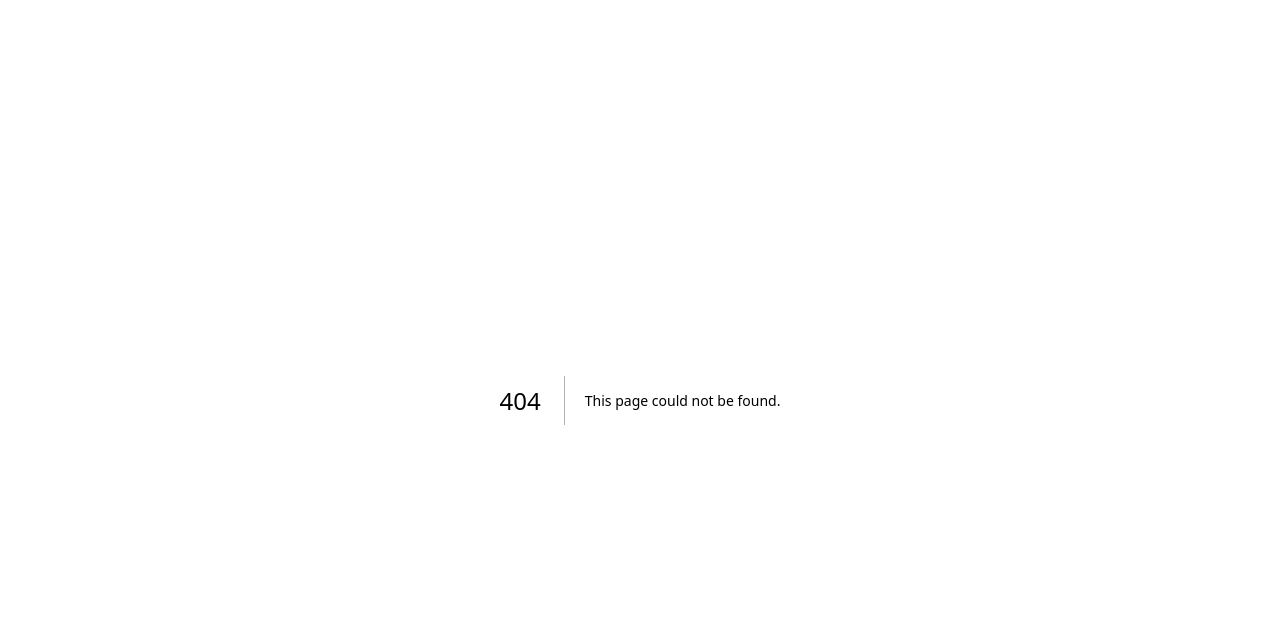
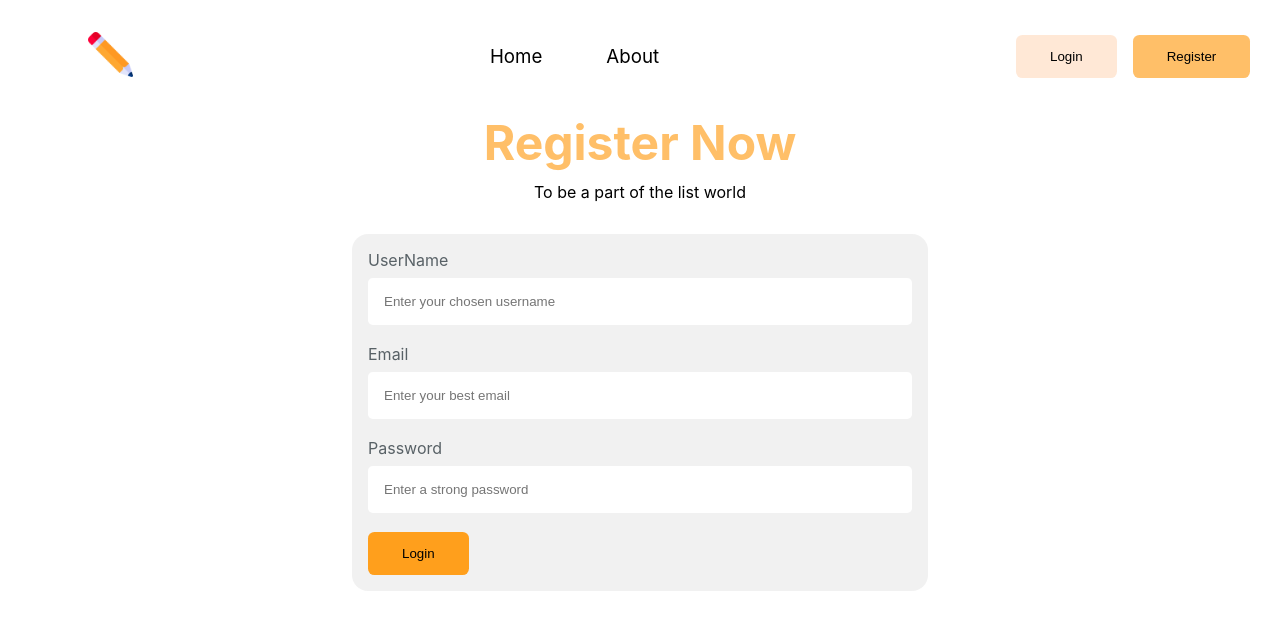
Before and after one commit to Emanuel-Al/Listalk, a Next.js app in the folder listalk/: page /register in a window 1280 px wide. Before the commit this address had no page. Shown: the top 630 px of the page. Built offline with nearby package versions, Linux system fonts and the light colour scheme.

Commit message:
feat: register page

```diff
--- a/listalk/src/pages/login.tsx
+++ b/listalk/src/pages/login.tsx
@@ -1,7 +1,7 @@
 import React from "react";
 import Header from "../../components/Header/Header";
 import styles from "./login.module.css";
-import FormInput from "../../components/form/formInput";
+import FormInput from "../../components/form/FormInput";
 import SubmitBtn from "../../components/SubmitBtn/SubmitBtn";
 
 const login = () => {
--- /dev/null
+++ b/listalk/src/pages/register.module.css
@@ -0,0 +1,21 @@
+.container {
+    text-align: center;
+    font-family: "Inter", sans-serif;
+  }
+
+  .container h1 {
+    font-size: 3rem;
+    margin-bottom: 0.6rem;
+    color: #ffbf68;
+  }
+
+  .inputArea {
+      border-radius: 1rem;
+      background: rgba(217, 217, 217, 0.38);
+      padding: 1rem;
+      max-width: 45vw;
+      margin: 2rem auto;
+      display: flex;
+      flex-direction: column;
+      gap: 1.2rem;
+    }
--- /dev/null
+++ b/listalk/src/pages/register.tsx
@@ -0,0 +1,37 @@
+import React from "react";
+import styles from "./register.module.css";
+import FormInput from "../../components/form/FormInput";
+import Header from "../../components/Header/Header";
+import SubmitBtn from "../../components/SubmitBtn/SubmitBtn";
+
+export const register = () => {
+  return (
+    <div>
+      <Header showLoginButton={true} showRegisterButton={true} />
+      <div className={styles.container}>
+        <h1>Register Now</h1>
+        <p>To be a part of the list world</p>
+      </div>
+      <div className={styles.inputArea}>
+        <FormInput
+          fieldName="UserName"
+          placeHolder="Enter your chosen username"
+          inputType="name"
+        />
+        <FormInput
+          fieldName="Email"
+          placeHolder="Enter your best email"
+          inputType="email"
+        />
+        <FormInput
+          fieldName="Password"
+          placeHolder="Enter a strong password"
+          inputType="password"
+        />
+        <SubmitBtn buttonName="Login" />
+      </div>
+    </div>
+  );
+};
+
+export default register
```
